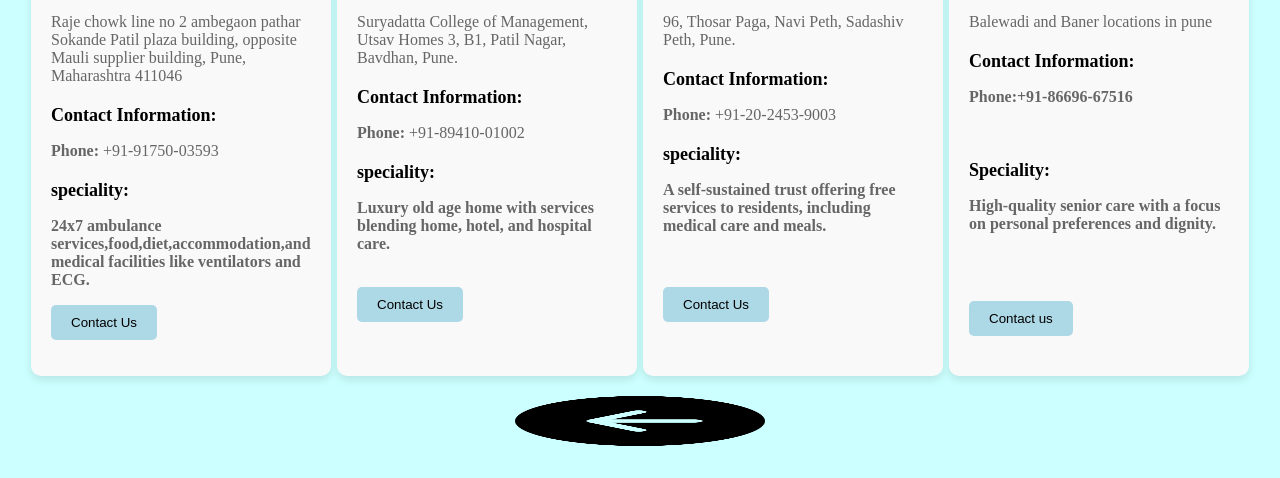
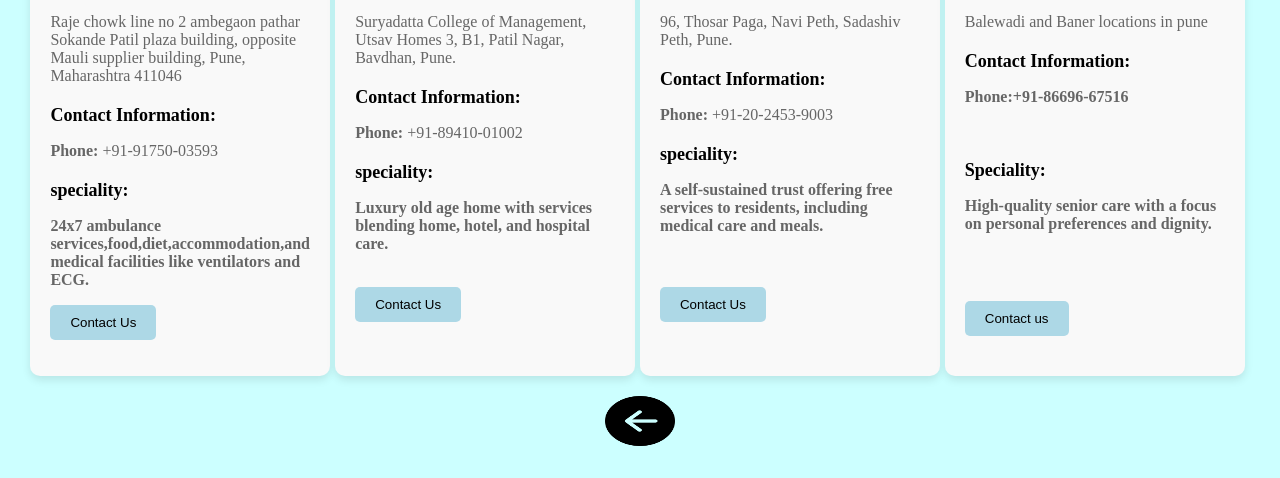
Before and after one commit to pallavinarsinge04/icp-8.0-html-css-group-project-2, a plain HTML site: page oldagehome.html in a window 1280 px wide. Shown: the part 677-1155 px from the top of the page. Drawn offline with Linux system fonts and the light colour scheme; files that its build step writes are made by us from their sources.

Commit message:
css changes added

```diff
--- a/css/oldagehome.css
+++ b/css/oldagehome.css
@@ -65,3 +65,7 @@ transition: background-color 0.3s;
 button:hover {
 background-color: #45a049;
 }
+.backbutton {
+  width: 70px;
+  height:50px ;
+}
--- a/pages/oldagehome.html
+++ b/oldagehome.html
@@ -95,10 +95,15 @@
                 <p><button>Contact us</button></p>
             </div>
         </div>
+         <br><br>
+         <a href="index.html">
+            <img src="./images/home-images/backbutton.png"
+             class="backbutton"/>
 
-        <a href="./../index.html">
 
-            <img src="./../images/home-images/backbutton.png" class="back-btn" height="50px"/>
+
+
+
 
 
 
```
